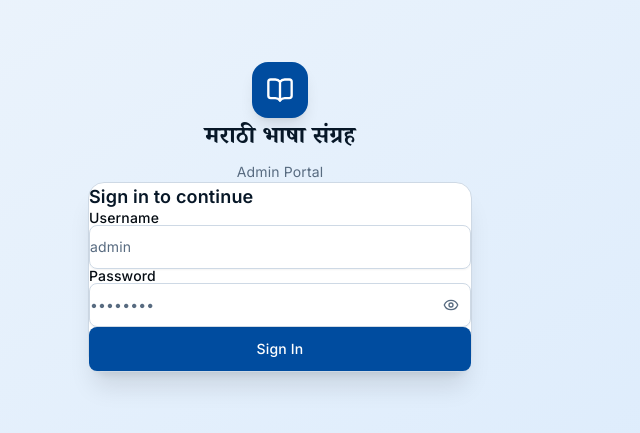
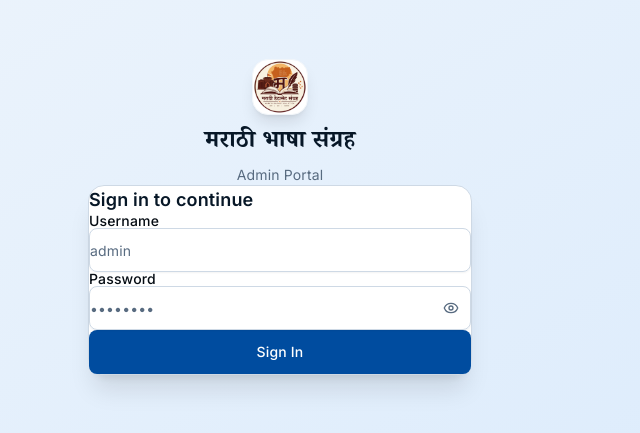
Before and after one commit to sablekunal/marathi-corpus-collection, a Next.js app: page /auth/login in a window 1280 px wide. Shown: the part 183-616 px from the top of the page, without its empty margins (360-1000 px from the left). Built offline with nearby package versions, Linux system fonts and the light colour scheme.

Commit message:
feat: replace generic icon with official brand logo

```diff
--- a/src/app/admin/layout.tsx
+++ b/src/app/admin/layout.tsx
@@ -16,6 +16,7 @@ import {
   X,
   BookType,
 } from 'lucide-react'
+import Image from 'next/image'
 import { useState } from 'react'
 import { cn } from '@/lib/utils'
 
@@ -36,8 +37,8 @@ function Sidebar({ onClose }: { onClose?: () => void }) {
     <aside className="flex flex-col h-full bg-white border-r border-[oklch(0.88_0.02_250)] w-64">
       {/* Brand */}
       <div className="flex items-center gap-3 px-5 py-5 border-b border-[oklch(0.88_0.02_250)]">
-        <div className="w-8 h-8 bg-[oklch(0.42_0.16_250)] rounded-lg flex items-center justify-center flex-shrink-0">
-          <BookOpen className="w-4 h-4 text-white" />
+        <div className="w-8 h-8 bg-white rounded-lg flex items-center justify-center flex-shrink-0 relative overflow-hidden shadow-xs border border-slate-100">
+          <Image src="/logo.png" alt="Logo" fill className="object-contain p-1" />
         </div>
         <div className="min-w-0">
           <div className="font-marathi font-bold text-sm text-[oklch(0.20_0.04_250)] leading-tight">
--- a/src/app/auth/login/page.tsx
+++ b/src/app/auth/login/page.tsx
@@ -3,7 +3,8 @@
 import { Suspense, useState } from 'react'
 import { signIn } from 'next-auth/react'
 import { useRouter, useSearchParams } from 'next/navigation'
-import { BookOpen, Eye, EyeOff, Loader2 } from 'lucide-react'
+import { Eye, EyeOff, Loader2 } from 'lucide-react'
+import Image from 'next/image'
 import { Button } from '@/components/ui/button'
 import { Input } from '@/components/ui/input'
 import { Label } from '@/components/ui/label'
@@ -112,8 +113,8 @@ export default function LoginPage() {
       <div className="w-full max-w-sm animate-fade-in-up">
         {/* Logo */}
         <div className="text-center mb-8">
-          <div className="inline-flex items-center justify-center w-14 h-14 bg-[oklch(0.42_0.16_250)] rounded-2xl shadow-lg mb-4">
-            <BookOpen className="w-7 h-7 text-white" />
+          <div className="inline-flex items-center justify-center w-14 h-14 bg-white rounded-2xl shadow-lg mb-4 border border-slate-100 relative overflow-hidden">
+            <Image src="/logo.png" alt="Logo" fill className="object-contain p-1.5" />
           </div>
           <h1 className="font-marathi text-2xl font-bold text-[oklch(0.20_0.04_250)]">
             मराठी भाषा संग्रह
--- a/src/app/layout.tsx
+++ b/src/app/layout.tsx
@@ -32,7 +32,7 @@ export const metadata: Metadata = {
     siteName: 'मराठी भाषा संग्रह',
     images: [
       {
-        url: '/og-image.jpg',
+        url: '/logo.png',
         width: 1200,
         height: 630,
         alt: 'Marathi Language Corpus - AI Research Project',
@@ -45,7 +45,7 @@ export const metadata: Metadata = {
     card: 'summary_large_image',
     title: 'मराठी भाषा संग्रह | Marathi Corpus Collection',
     description: 'मराठी भाषेच्या संगणकीय प्रक्रियेसाठी मजकूर डेटासंच संकलन व्यासपीठ.',
-    images: ['/og-image.jpg'],
+    images: ['/logo.png'],
   },
   manifest: '/manifest.json',
   appleWebApp: {
--- a/src/app/stats/page.tsx
+++ b/src/app/stats/page.tsx
@@ -1,6 +1,7 @@
 export const dynamic = 'force-dynamic';
 import Link from 'next/link'
-import { BookOpen, ArrowLeft, Target, Users, Globe, BarChart3 } from 'lucide-react'
+import { ArrowLeft, Target, Users, Globe, BarChart3 } from 'lucide-react'
+import Image from 'next/image'
 import { ShareButtons } from '@/components/ShareButtons'
 
 interface StatsData {
@@ -69,8 +70,8 @@ export default async function StatsPage() {
               </p>
             </div>
           </div>
-          <div className="w-9 h-9 bg-[oklch(0.42_0.16_250)] rounded-xl flex items-center justify-center shadow-sm">
-            <BookOpen className="w-4 h-4 text-white" />
+          <div className="w-9 h-9 bg-white rounded-xl flex items-center justify-center shadow-sm relative overflow-hidden border border-slate-100">
+            <Image src="/logo.png" alt="Logo" fill className="object-contain p-1" />
           </div>
         </div>
 
--- a/src/components/respondent/ClientFormShell.tsx
+++ b/src/components/respondent/ClientFormShell.tsx
@@ -6,8 +6,9 @@ import dynamic from 'next/dynamic'
 import { Progress } from '@/components/ui/progress'
 import { QuestionCard } from '@/components/respondent/QuestionCard'
 import { MetadataForm } from '@/components/respondent/MetadataForm'
-import { BookOpen, Sparkles, Loader2, AlertCircle } from 'lucide-react'
+import { Sparkles, Loader2, AlertCircle } from 'lucide-react'
 import { useDraftAutoSave } from '@/hooks/useDraftAutoSave'
+import Image from 'next/image'
 
 // Lazy-load FormCompletion to save initial JS bundle size
 const FormCompletion = dynamic(() => import('@/components/respondent/FormCompletion').then(mod => mod.FormCompletion), {
@@ -245,8 +246,8 @@ export function ClientFormShell({ slug, initialForm }: ClientFormShellProps) {
         {/* Header Branding (Always visible instantly due to SSR props) */}
         <div className="flex items-center justify-between bg-white/80 backdrop-blur-md px-5 py-3.5 rounded-2xl border border-[oklch(0.88_0.02_250)] shadow-xs">
           <div className="flex items-center gap-3">
-            <div className="w-9 h-9 bg-[oklch(0.42_0.16_250)] rounded-xl flex items-center justify-center shadow-xs">
-              <BookOpen className="w-4 h-4 text-white" />
+            <div className="w-10 h-10 bg-white rounded-xl flex items-center justify-center shadow-sm overflow-hidden border border-slate-100 p-1 relative">
+              <Image src="/logo.png" alt="Logo" fill className="object-contain p-1" />
             </div>
             <div>
               <h1 className="font-marathi font-bold text-sm text-slate-900 leading-tight">
```
Also changed, not shown: Logo.png (added), public/logo.png (added).
